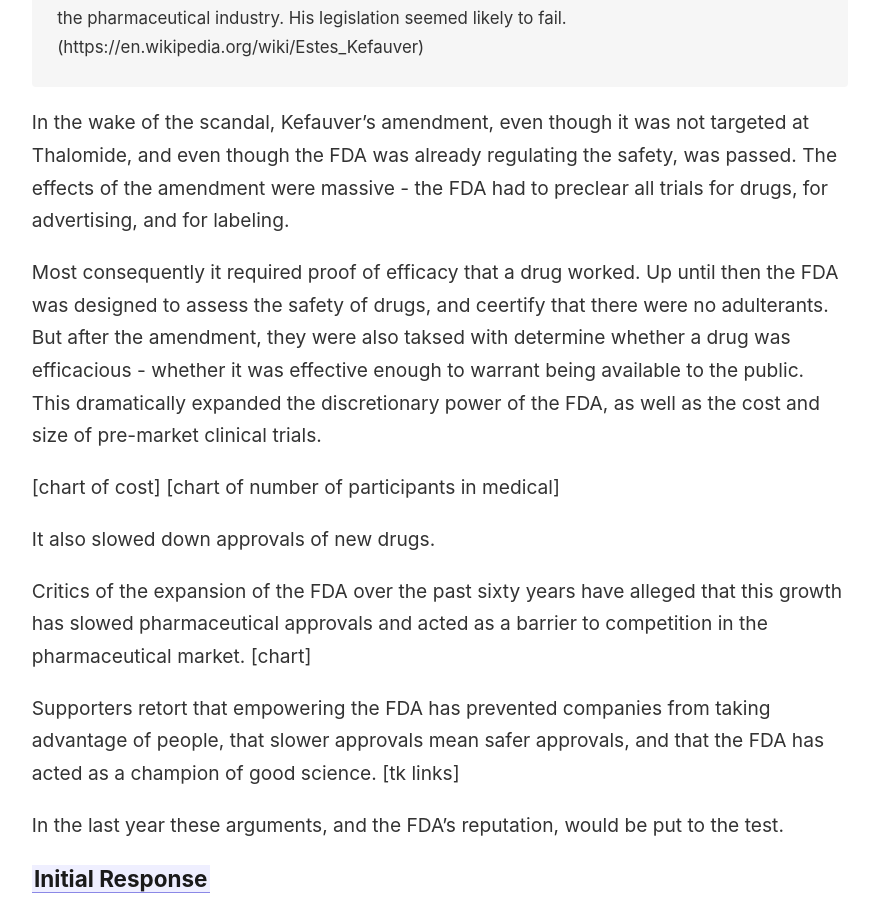
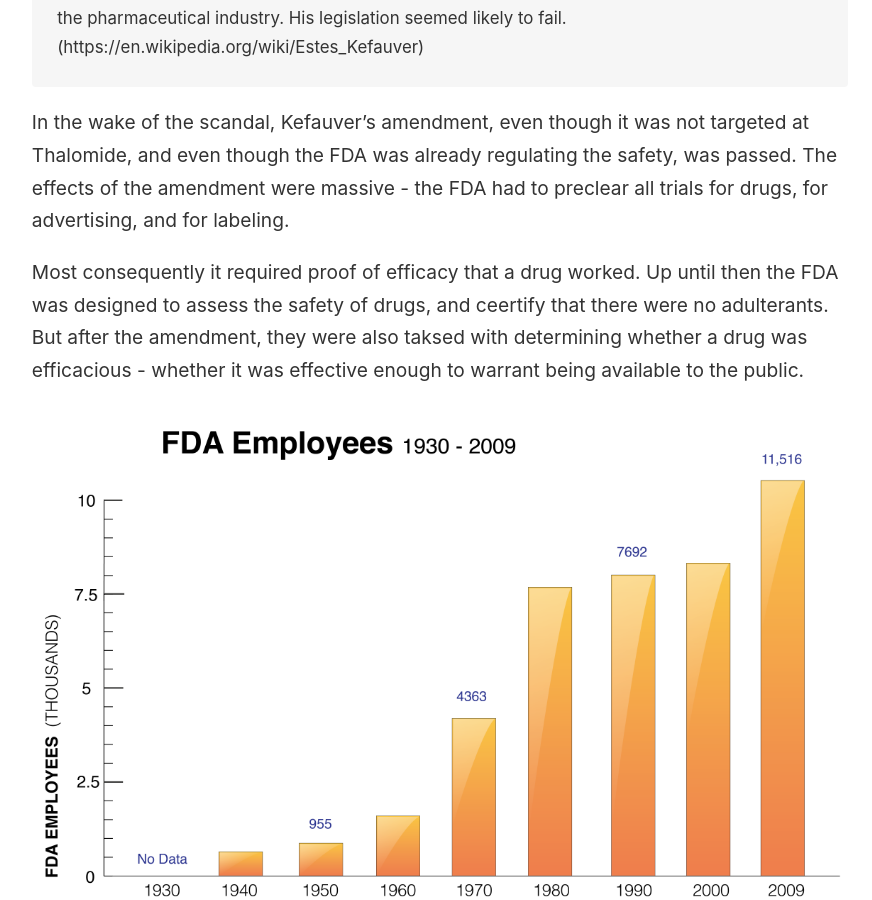
Before and after one commit to ghabs/experiment-fda-essay, a Jekyll site: the page built from _notes/setting the stage.md, in a window 1280 px wide and 900 px high, scrolled down 2152 px. Shown: the whole window, without its empty margins (45-917 px from the left). Built offline with Jekyll 4.4.1, drawn with Linux system fonts in a browser that asks for light colours; some of the changed text lies outside the part shown.

Commit message:
add images

```diff
--- a/_notes/setting the stage.md
+++ b/_notes/setting the stage.md
@@ -27,15 +27,15 @@ While Thalomide was not approved for use in the US, the public outcry in respons
 
 In the wake of the scandal, Kefauver’s amendment, even though it was not targeted at Thalomide, and even though the FDA was already regulating the safety, was passed. The effects of the amendment were massive - the FDA had to preclear all trials for drugs, for advertising, and for labeling.
 
-Most consequently it required proof of efficacy that a drug worked. Up until then the FDA was designed to assess the safety of drugs, and ceertify that there were no adulterants. But after the amendment, they were also taksed with determine whether a drug was efficacious - whether it was effective enough to warrant being available to the public. This dramatically expanded the discretionary power of the FDA, as well as the cost and size of pre-market clinical trials.
+Most consequently it required proof of efficacy that a drug worked. Up until then the FDA was designed to assess the safety of drugs, and ceertify that there were no adulterants. But after the amendment, they were also taksed with determining whether a drug was efficacious - whether it was effective enough to warrant being available to the public.
 
-[chart of cost]
+![](assets/FDA-Spending-and-Employees-History-Chart-021.png)
 [chart of number of participants in medical]
 
-It also slowed down approvals of new drugs.
-
+This dramatically expanded the discretionary power of the FDA, as well as the cost and size of pre-market clinical trials.
 Critics of the expansion of the FDA over the past sixty years have alleged that this growth has slowed pharmaceutical approvals and acted as a barrier to competition in the pharmaceutical market.
-[chart]
+![](assets/spending-outputs.png)
+> Spending by the FDA’s Human Drugs Program has risen sharply in recent years, while the number of new drug reviews conducted by the FDA has remained essentially flat ([Fostering Resilience in the Medical Marketplace](https://www.niskanencenter.org/wp-content/uploads/old_uploads/2018/07/Fostering-Resilience-in-the-Medical-Marketplace.pdf))
 
 Supporters retort that empowering the FDA has prevented companies from taking advantage of people, that slower approvals mean safer approvals, and that the FDA has acted as a champion of good science. [tk links]
 
```
Also changed, not shown: _notes/conclusion.md (added, +2 -0 lines), assets/FDA-Spending-and-Employees-History-Chart-021.png (added), assets/spending-outputs.png (added).
